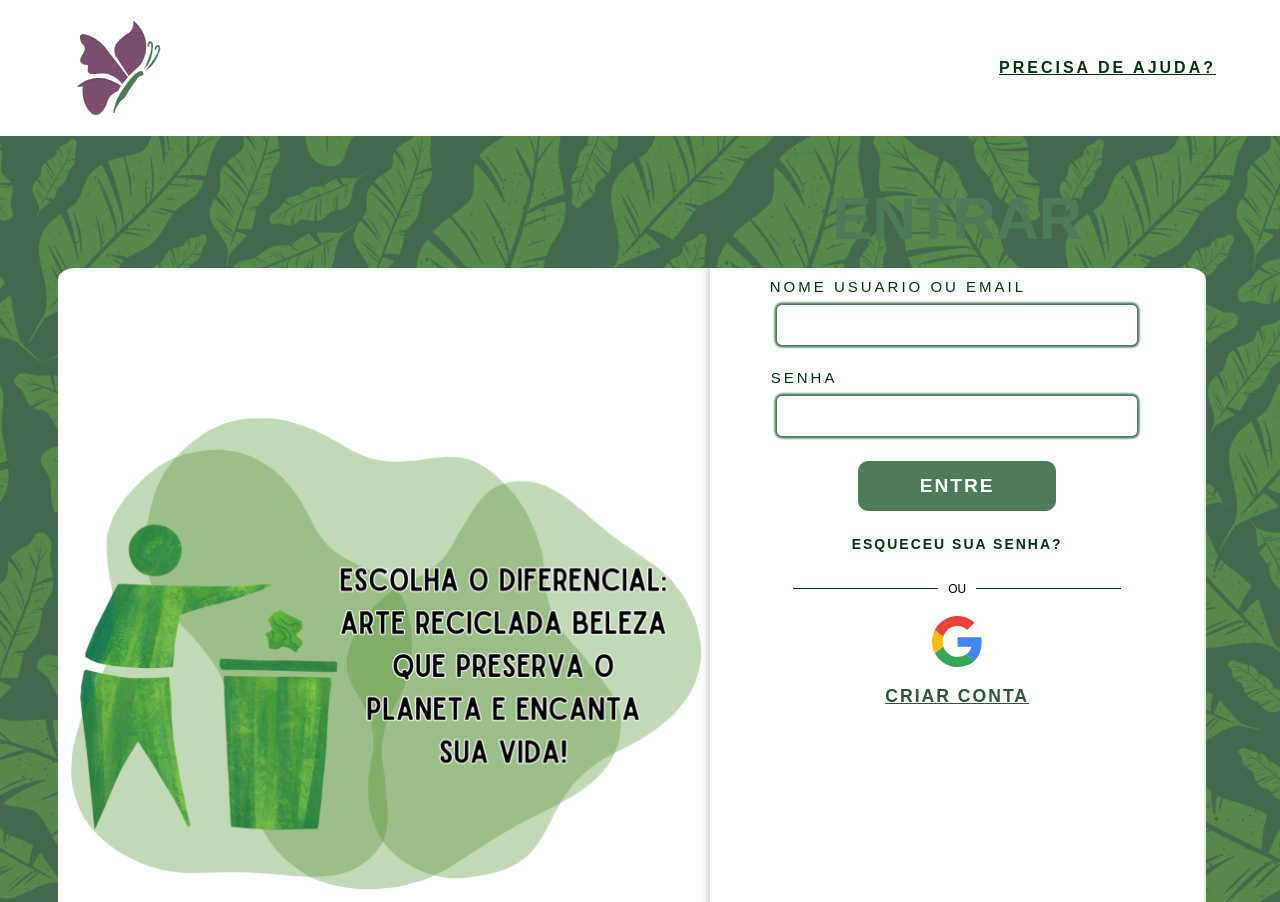
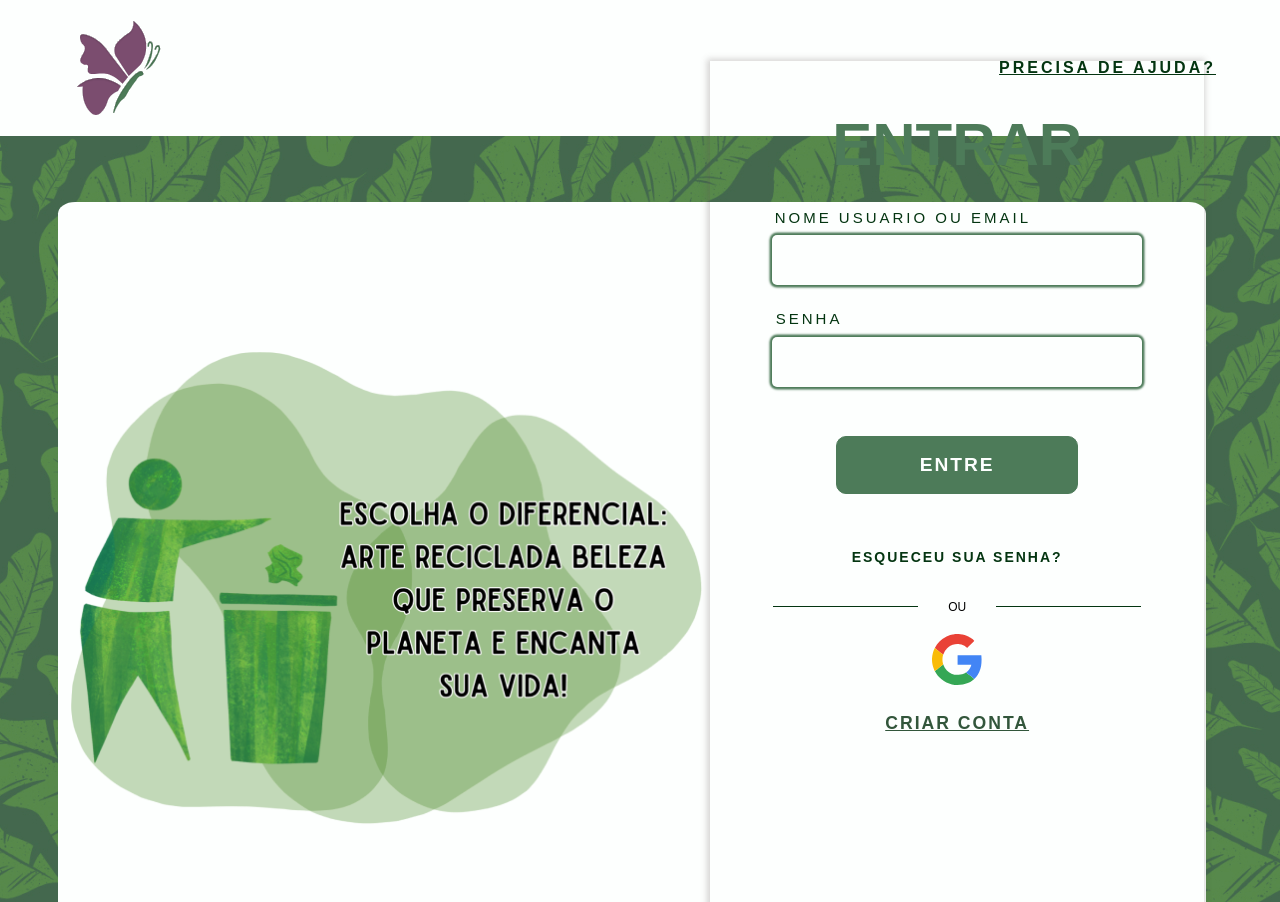
Before and after one commit to Olderc4t/Modulo-Reciclart, a plain HTML site: page reciclarte3/login.html in a window 1280 px wide. Shown: the top 902 px of the page. Drawn offline with Linux system fonts and the light colour scheme.

Commit message:
v  0.3
V 0.3 finalizado o login

```diff
--- a/reciclarte3/assets/style/style.css
+++ b/reciclarte3/assets/style/style.css
@@ -5,22 +5,17 @@
   --entrarlogin: rgba(77, 123, 89, 1);
   --inputlogin: rgba(75, 163, 115, 1);
   --a_login: rgba(50, 86, 59, 1);
-
-
 }
 
-
-
 /*Montserrat*/
-@import url('https://fonts.googleapis.com/css2?family=Montserrat:ital,wght@0,100..900;1,100..900&display=swap');
+@import url("https://fonts.googleapis.com/css2?family=Montserrat:ital,wght@0,100..900;1,100..900&display=swap");
 /*Inter*/
-@import url('https://fonts.googleapis.com/css2?family=Montserrat:ital,wght@0,100..900;1,100..900&display=swap');
+@import url("https://fonts.googleapis.com/css2?family=Montserrat:ital,wght@0,100..900;1,100..900&display=swap");
 
 * {
   margin: 0%;
   padding: 0%;
 }
-
 
 /*header Branco */
 
@@ -29,17 +24,17 @@ header {
   height: 136px;
   background-color: var(--header2);
   align-items: center;
-  font-family: 'Montserrat', sans-serif;
+  font-family: "Montserrat", sans-serif;
 }
 
-header>img {
+header > img {
   height: 94px;
   width: 84.5px;
   position: absolute;
   left: 6%;
 }
 
-header>a {
+header > a {
   color: var(--txt-verde);
   position: absolute;
   right: 5%;
@@ -48,20 +43,17 @@ header>a {
 }
 
 /*FIM header Branco */
-
 /*Body com folhas*/
-
-
-/*Fim Body com folhas*/
-
-/*MAIN*/
 
 .container_g {
   height: 773.28px;
   align-items: center;
   background-image: url(../img/fundo.webp);
-  font-family: 'Montserrat', sans-serif;
+  font-family: "Montserrat", sans-serif;
 }
+
+/*Fim Body com folhas*/
+/*MAIN*/
 
 .container_login {
   display: flex;
@@ -72,7 +64,7 @@ header>a {
   height: 773.28px;
   position: relative;
   left: 4.5%;
-  top: 11%;
+  top: 5.5%;
   border-radius: 1.5%;
 }
 
@@ -80,7 +72,7 @@ header>a {
   display: flex;
   flex-direction: column;
   box-shadow: -1px 0px 6px 2px rgba(97, 85, 85, 0.25);
-  min-height: 125vh;
+  min-height: 132vh;
   min-width: 43%;
   align-items: center;
 }
@@ -88,25 +80,30 @@ header>a {
 .h1entrar {
   font-size: 3.75rem;
   color: var(--entrarlogin);
+  margin-top: 10%;
+  margin-bottom: 6%;
+}
+
+.h1entrar,
+.criar,
+.btnlogin{
   font-weight: 900;
-  margin-top: 6%;
-  padding-bottom: 5%;
 }
 
 .labelformula,
-.labelformula2{
+.labelformula2 {
   font-weight: 400;
   font-size: 0.9375rem;
   letter-spacing: 3px;
   color: var(--txt-verde);
   position: relative;
-  right: 12%;
+  right: 11%;
   margin-bottom: 2%;
 }
 
-.labelformula2{
+.labelformula2 {
   display: relative;
-  right: 31%;
+  right: 30%;
 }
 
 #nome_email_user,
@@ -115,8 +112,8 @@ header>a {
   background: transparent;
   border-radius: 5px;
   border: 2px var(--inputlogin);
-  width: 360px;
-  height: 40px;
+  width: 370px;
+  height: 50px;
   box-shadow: rgba(77, 123, 89, 1) 0px 0px 2px 2.5px;
   font-size: 1rem;
   z-index: 99;
@@ -124,11 +121,7 @@ header>a {
   text-align: left;
 }
 
-#senha_user {
-  color: var(--inputlogin);
-}
-
-.container_login>img {
+.container_login > img {
   height: 485.6px;
 }
 
@@ -136,30 +129,30 @@ header>a {
   height: 50.72px;
 }
 
-.link_login{
+.link_login {
   margin: 3% 0;
 }
 
-.btnlogin{
+.btnlogin {
   background-color: var(--entrarlogin);
   color: var(--header2);
-  width: 40%;
-  min-height: 50px;
+  width: 49%;
+  min-height: 58px;
   border-radius: 10px;
-  font-weight: 900;
   font-size: larger;
   letter-spacing: 2px;
   border: var(--entrarlogin) solid 1px;
-  box-shadow: var(--entrarlogin) ;
+  box-shadow: var(--entrarlogin);
+  margin: 5% 0 5% 0;
 }
 
-.esqueceu{
+.esqueceu {
   color: var(--txt-verde);
   text-decoration: none;
   letter-spacing: 2px;
   font-size: 14px;
   font-weight: 600;
-  margin: 5% 0 5% 0;
+  margin: 6% 0 6% 0;
 }
 
 .ou-container {
@@ -174,26 +167,25 @@ header>a {
   width: 145px;
   height: 1px;
   background-color: var(--txt-verde);
-  margin: 0 5px; /* adjust the spacing between the bars and the letters */
+  margin: 0 25px;
 }
 
 .ou-letter {
-  margin: 0 5px; /* adjust the spacing between the bars and the letters */
-  font-size: 0.75rem; /* adjust the font size to your preference */
+  margin: 0 5px;
+  font-size: 0.75rem;
 }
 
-.criar{
+.criar {
   color: var(--a_login);
   font-size: 1.1rem;
-  font-weight: 900;
   letter-spacing: 2px;
+  margin: 2% 0 5% 0;
 }
 
 /*FIM MAIN*/
+
 main {
   min-height: 150vh;
-
-
 }
 
 /*Footer*/
@@ -204,13 +196,13 @@ footer {
   color: var(--header2);
   height: 280px;
   align-items: center;
-  font-family: 'Montserrat', sans-serif;
+  font-family: "Montserrat", sans-serif;
 }
 
 .footer {
   list-style-type: none;
   position: relative;
-  left: 10%;
+  left: 9%;
   padding: auto;
 }
 
@@ -223,7 +215,7 @@ footer {
   margin-top: 6.5%;
 }
 
-.footer li>a {
+.footer li > a {
   letter-spacing: 5px;
   text-decoration: none;
   text-decoration: underline;
@@ -234,21 +226,15 @@ footer {
   position: relative;
   height: 113px;
   width: 101.58px;
-  left: 32%;
+  left: 27%;
 }
 
 .insta {
   position: relative;
-  left: 60%;
+  left: 50%;
 }
 
 /* footer */
-
-
-
-
 /*
-HORAS GASTAS NO TOTAL: 2:30
-
-
+HORAS GASTAS NO TOTAL: 7h
 */
```
